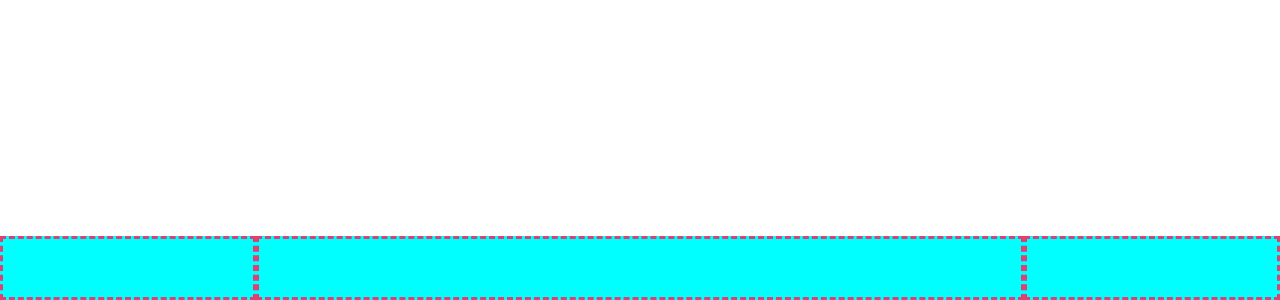
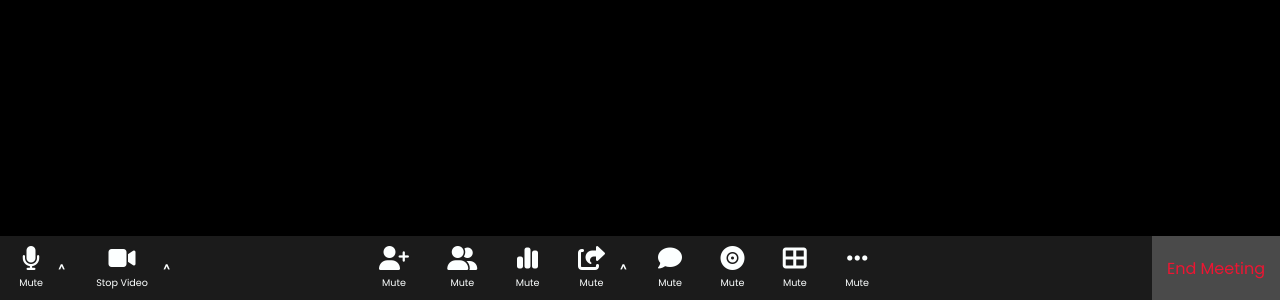
Before and after one commit to nicolaazonta/html-css-zoom, a plain HTML site: page index.html in a window 1280 px wide. Shown: the part 500-800 px from the top of the page. Drawn offline with Linux system fonts and the light colour scheme.

Commit message:
footer completed

```diff
--- a/css/style.css
+++ b/css/style.css
@@ -30,8 +30,11 @@
 .al_cent{
     align-items: center;
 }
+.just_cent{
+    justify-content: center;
+}
 .dsh_3{
-    border: dashed 3px rgb(221, 65, 115);
+    border: dashed 1px rgb(221, 65, 115);
 }
 .icon{
     padding: 0.25rem;
@@ -40,6 +43,10 @@
 /* #endregion*/
 
 /* #region------MAIN */
+#app_main{
+    background-color: black;
+    height: 92vh;
+}
 /* #endregion*/
 
 /* #region------HEADER */
@@ -47,24 +54,55 @@
 
 /* #region------FOOTER */
 #app_footer{
-    height: 4rem;
+    height: 8vh;
     width: 100%;
     background-color:var(--cl-grey);
     position: absolute;
     bottom: 0;
 }
-.audiovideo, .end{
+.audiovideo {
     width: 20%;
     height: 100%;
 }
 .tools{
-    flex-grow: 1;
+    width: 40%;
+    margin-left: -10rem;
+    justify-self: center;
 }
-#app_footer>div{
-    background-color: aqua;
+.end{
+    justify-content: center;
+    align-items: center;
+    width: 10%;
+    background-color: var(--cl-greylight);
+}
+.end>p{
+    color: var(--cl-red);
 }
 
+#entire_icon{
+    background-color: ;
+    padding: 0 .75rem;
+}
+.icon{
+    text-align: center;
+    flex-direction: column;
+    justify-content: center;
+}
+.icon>i{
+    font-size: 1.5rem;
+}
+.icon>.icon_txt{
+    font-size: .6rem;
+}
+.icon>i, .icon>span{
+    padding: .2rem;
+}
 
+.icon_arrow{
+    font-size: .6rem;
+    font-weight: bold;
+    padding-left: .5rem;
+}
 /* #endregion*/
 
 /* #region------commons */
--- a/index.html
+++ b/index.html
@@ -27,16 +27,81 @@
 
     <footer id="app_footer" class="d_flex sp_btw">
 
-        <div class="audiovideo d_flex dsh_3">
-            <div class="icon">
+        <div class="audiovideo al_cent d_flex">
 
+            <div id="entire_icon" class="d_flex al_cent"><!-- mic icon -->
+                <div class="icon d_flex">
+                    <i class="fa-solid fa-microphone"></i>
+                    <span class="icon_txt">Mute</span>
+                </div>
+                <span class="icon_arrow">^</span>
+            </div>
+            <div id="entire_icon" class="d_flex al_cent"><!-- video icon -->
+                <div class="icon d_flex">
+                    <i class="fa-solid fa-video-camera"></i>
+                    <span class="icon_txt">Stop Video</span>
+                </div>
+                <span class="icon_arrow">^</span>
+            </div>
+
+        </div>
+
+
+        <div class="tools d_flex just_cent">
+            <div id="entire_icon" class="d_flex al_cent"><!-- mic icon -->
+                <div class="icon d_flex">
+                    <i class="fa-solid fa-user-plus"></i>
+                    <span class="icon_txt">Mute</span>
+                </div>
+            </div>
+            <div id="entire_icon" class="d_flex al_cent"><!-- mic icon -->
+                <div class="icon d_flex">
+                    <i class="fa-solid fa-user-group"></i>
+                    <span class="icon_txt">Mute</span>
+                </div>
+            </div>
+            <div id="entire_icon" class="d_flex al_cent"><!-- mic icon -->
+                <div class="icon d_flex">
+                    <i class="fa-solid fa-chart-simple"></i>
+                    <span class="icon_txt">Mute</span>
+                </div>
+            </div>
+            <div id="entire_icon" class="d_flex al_cent"><!-- mic icon -->
+                <div class="icon d_flex">
+                    <i class="fa-solid fa-share-from-square"></i>
+                    <span class="icon_txt">Mute</span>
+                </div>
+                <span class="icon_arrow">^</span>
+            </div>
+            <div id="entire_icon" class="d_flex al_cent"><!-- mic icon -->
+                <div class="icon d_flex">
+                    <i class="fa-solid fa-comment"></i>
+                    <span class="icon_txt">Mute</span>
+                </div>
+            </div>
+            <div id="entire_icon" class="d_flex al_cent"><!-- mic icon -->
+                <div class="icon d_flex">
+                    <i class="fa-solid fa-record-vinyl"></i>
+                    <span class="icon_txt">Mute</span>
+                </div>
+            </div>
+            <div id="entire_icon" class="d_flex al_cent"><!-- mic icon -->
+                <div class="icon d_flex">
+                    <i class="fa-solid fa-table-cells-large"></i>
+                    <span class="icon_txt">Mute</span>
+                </div>
+            </div>
+            <div id="entire_icon" class="d_flex al_cent"><!-- mic icon -->
+                <div class="icon d_flex">
+                    <i class="fa-solid fa-ellipsis"></i>
+                    <span class="icon_txt">Mute</span>
+                </div>
             </div>
         </div>
 
-
-        <div class="tools d_flex dsh_3"></div>
-
-        <div class="end d_flex dsh_3"></div>
+        <div class="end d_flex">
+            <p>End Meeting</p>
+        </div>
 
     </footer>
 
```
